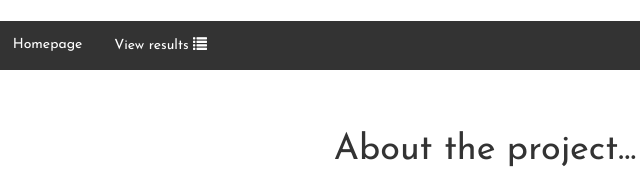
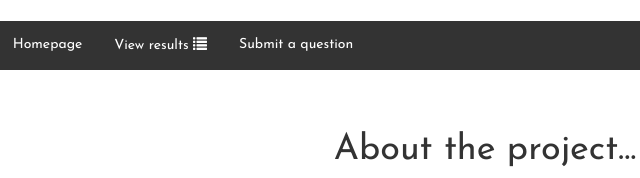
Before and after one commit to hcutler/hcutler.github.io, a plain HTML site: page about.html in a window 1280 px wide. Shown: the top 178 px of the page, 155-795 px from the left. Drawn offline with nearby package versions, Linux system fonts and the light colour scheme.

Commit message:
fixed about page

```diff
--- a/about.html
+++ b/about.html
@@ -79,6 +79,7 @@
 		<ul>
 			<div class="navbar-left" style="position:relative;left:10px">
 				<!-- style="pull-left; pull-right" -->
+				<li><a href="submit.html">Submit a question</a></li>
 				<li><a href="results.html">View results <span class="glyphicon glyphicon-list"></span></a></li>
 				<li><a href="index.html">Homepage</a></li>
         <li><a href="about.html">What is Dr. Turk?</a></li>
```
Also changed, not shown: index.html (+3 -3 lines).
